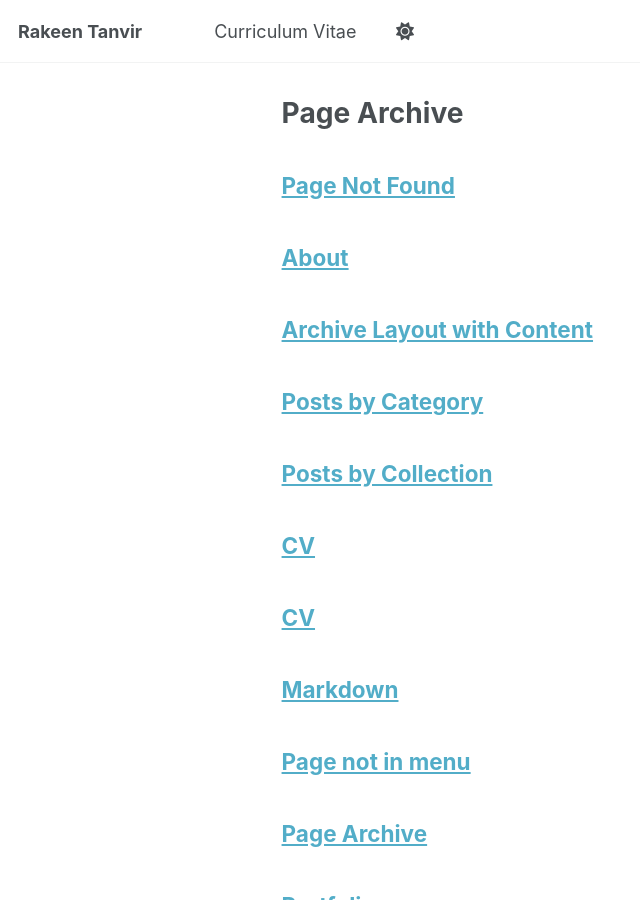
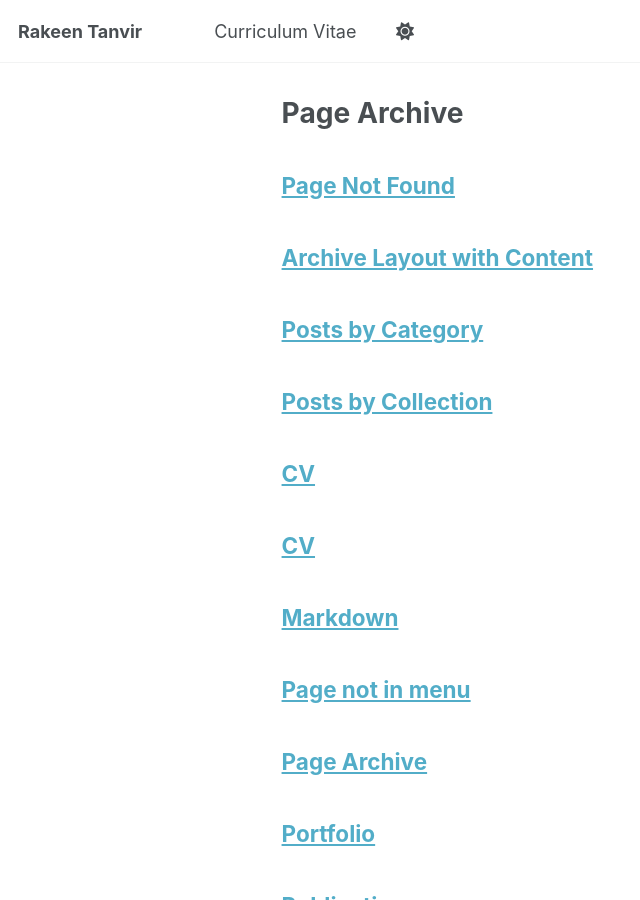
Before and after one commit to rakeentanvir/rakeentanvir.github.io, a Jekyll site: the page built from _pages/page-archive.html, in a window 1280 px wide and 900 px high. Shown: the whole window, without its empty margins (0-640 px from the left). Built offline with Jekyll 4.4.1, drawn with Linux system fonts in a browser that asks for light colours; a script that is not in the unit is left out.

Commit message:
Update about.md

```diff
--- a/_pages/about.md
+++ b/_pages/about.md
@@ -1,19 +1,18 @@
 ---
 permalink: /
-title: "About"
+title: "Research"
 author_profile: true
 redirect_from:
   - /about/
   - /about.html
----
-## Research
+ ---
 I am a PhD student in Business Administration in the Strategy Department at Duke University’s Fuqua School of Business. My background spans economics, statistics, and psychology, and my research uses economic history, strategic management theory, and empirical economics to study how innovation and entrepreneurship can be made more effective. My projects explore:
 - How labor automation technologies are adopted and diffused among firms
 - How firms adapt and build resilience to shocks
 - How entrepreneurs and startups use experimentation under uncertainty to test their ventures and raise capital
 
 My broader aim is to understand how firms navigate uncertainty, and how policy and strategy can structure that uncertainty into progress.
-## Interests
+# Interests
 Alongside research, I experiment with systems for productivity and intentional living. To me, designing research and designing life systems are two sides of the same coin: both involve structuring complexity to uncover patterns and generate growth.
 
 I occasionally share reflections that blend academic research, personal transformation, and creative storytelling. My content often draws from fitness and bodybuilding, strategy, and South Asian cultural perspectives, with the goal of inspiring students, professionals, and academics to think more intentionally about growth.
```
